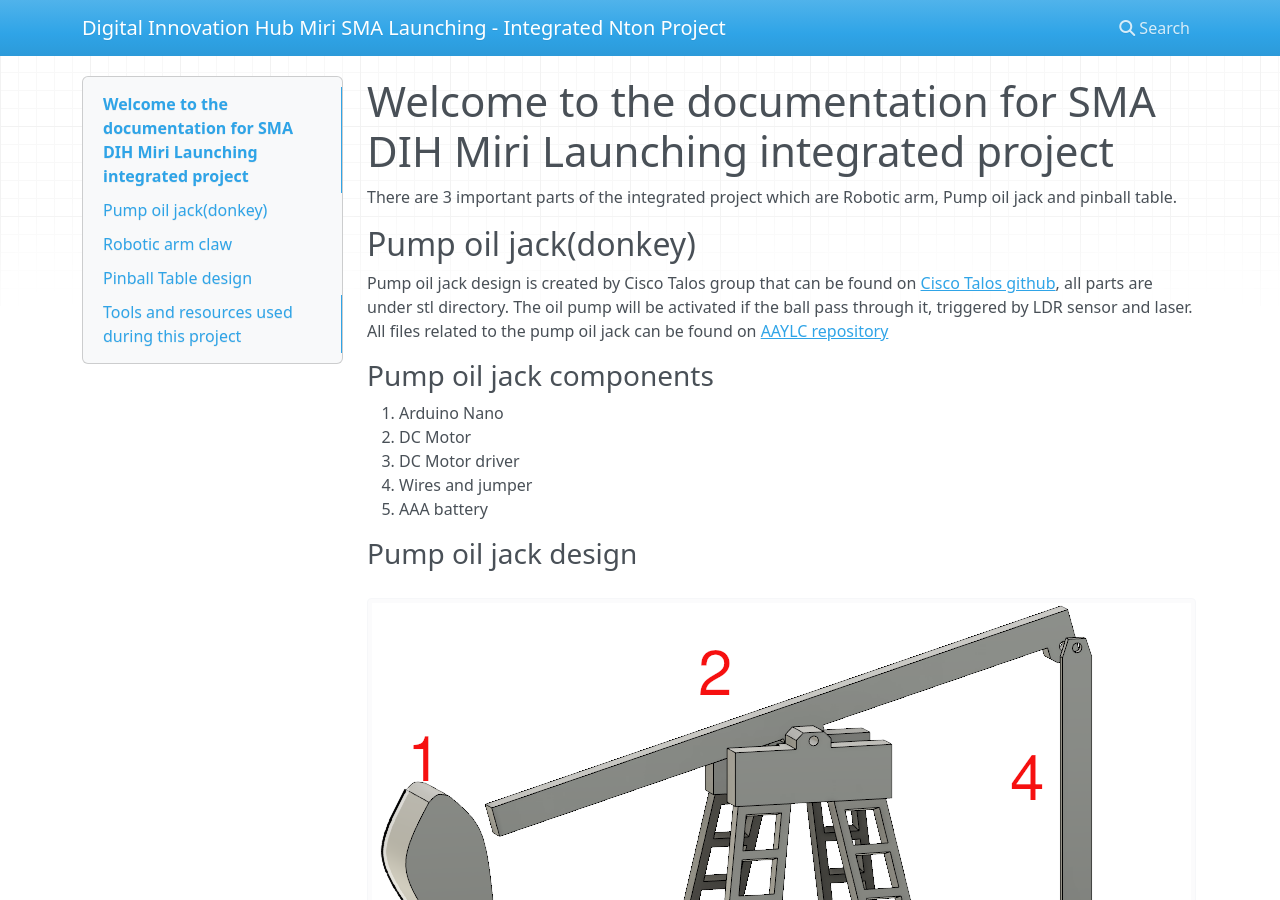
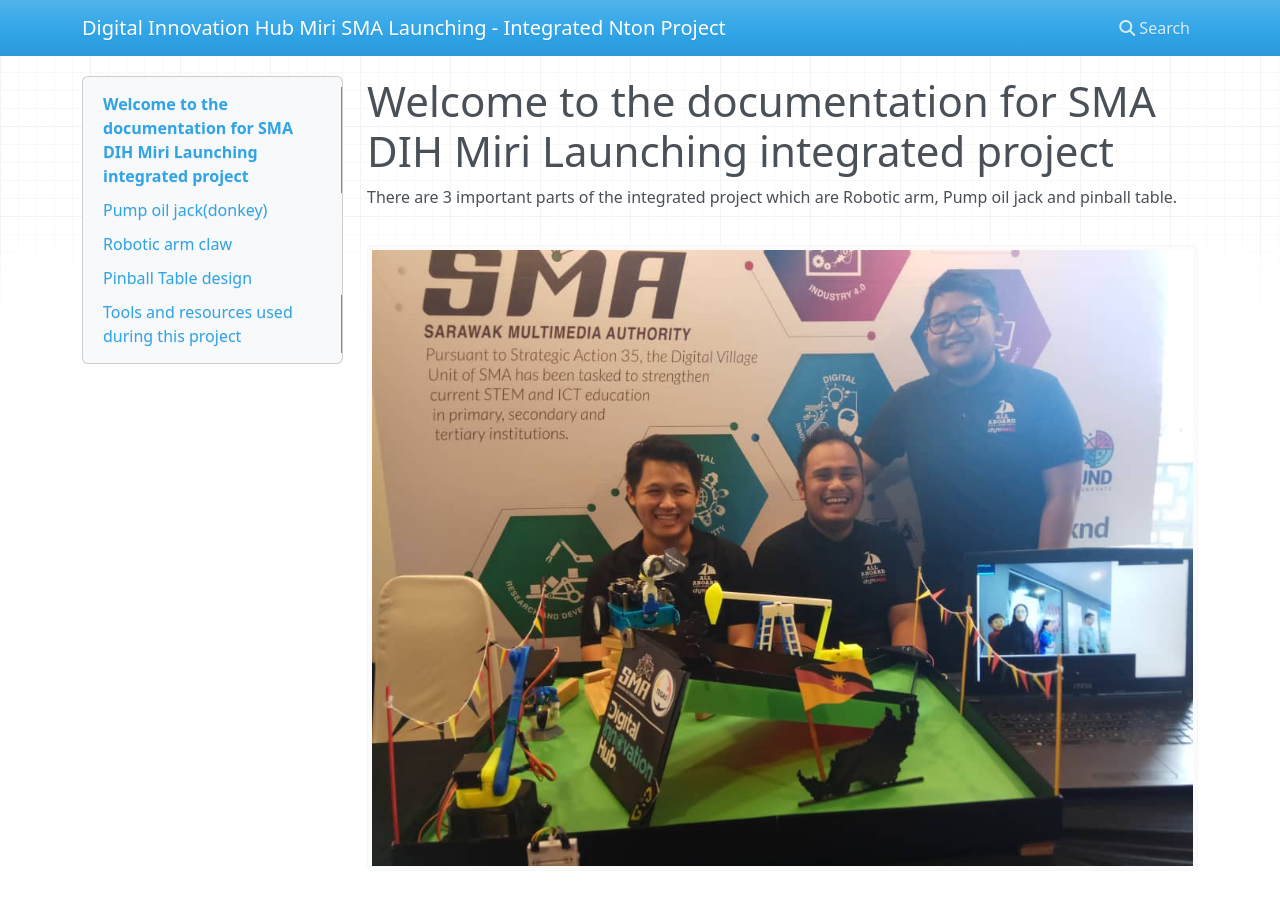
Before and after one commit to AAYLC/integrated-projects-docs, an MkDocs documentation site: the page built from docs/index.md, in a window 1280 px wide and 900 px high. Built offline with MkDocs 1.6.1, drawn with Linux system fonts in a browser that asks for light colours; nearby versions of some CDN libraries.

Commit message:
image for, hmmm, you know, visual

```diff
--- a/docs/index.md
+++ b/docs/index.md
@@ -1,5 +1,7 @@
 # Welcome to the documentation for SMA DIH Miri Launching integrated project
 There are 3 important parts of the integrated project which are Robotic arm, Pump oil jack and pinball table.
+
+![Screenshot](img/launching-day.jpeg)
 
 ## Pump oil jack(donkey)
 Pump oil jack design is created by Cisco Talos group that can be found on [Cisco Talos github](https://github.com/Cisco-Talos/oil-pumpjack),
```
Also changed, not shown: docs/img/launching-day.jpeg (added), site/index.html, site/search/search_index.json, 1 other file.
